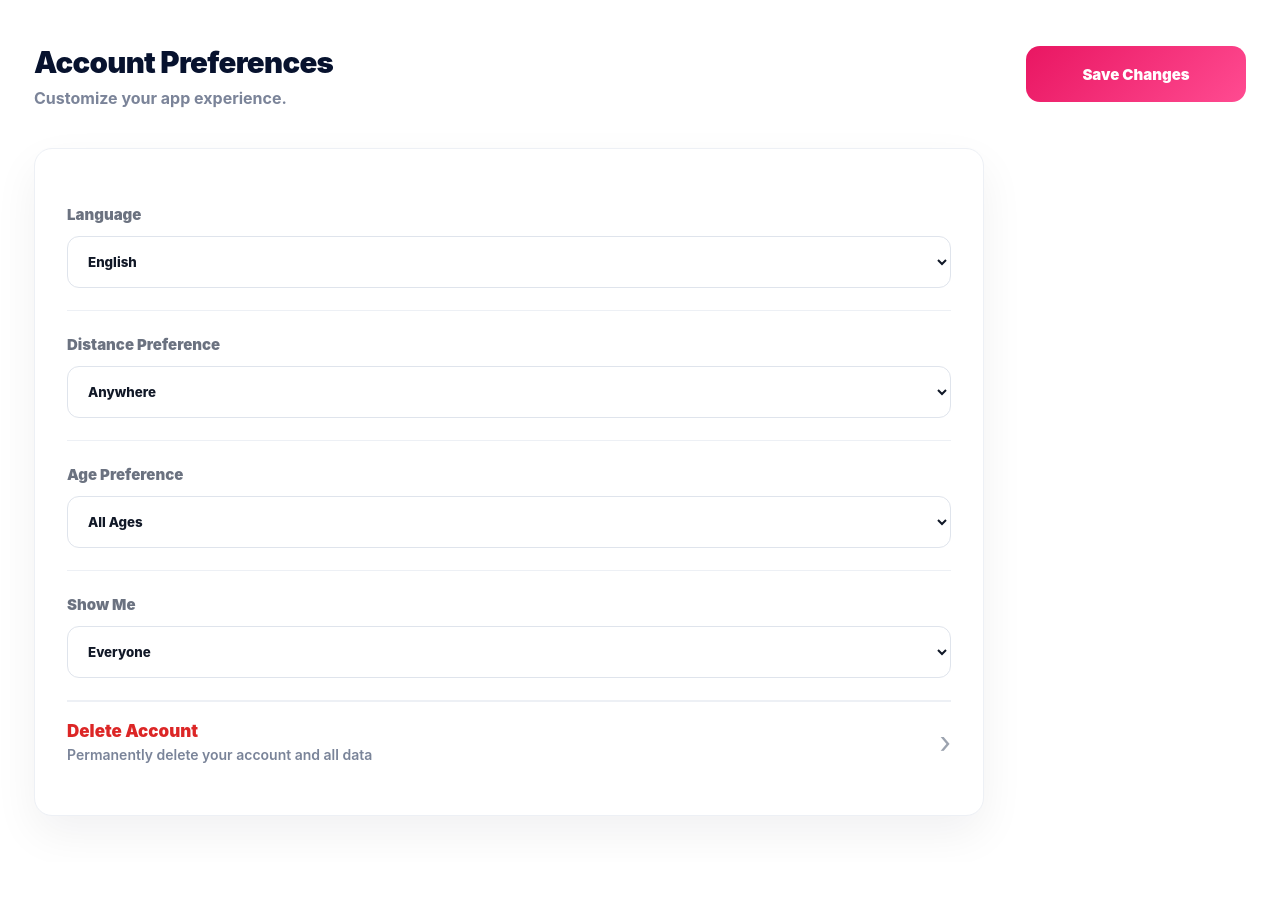
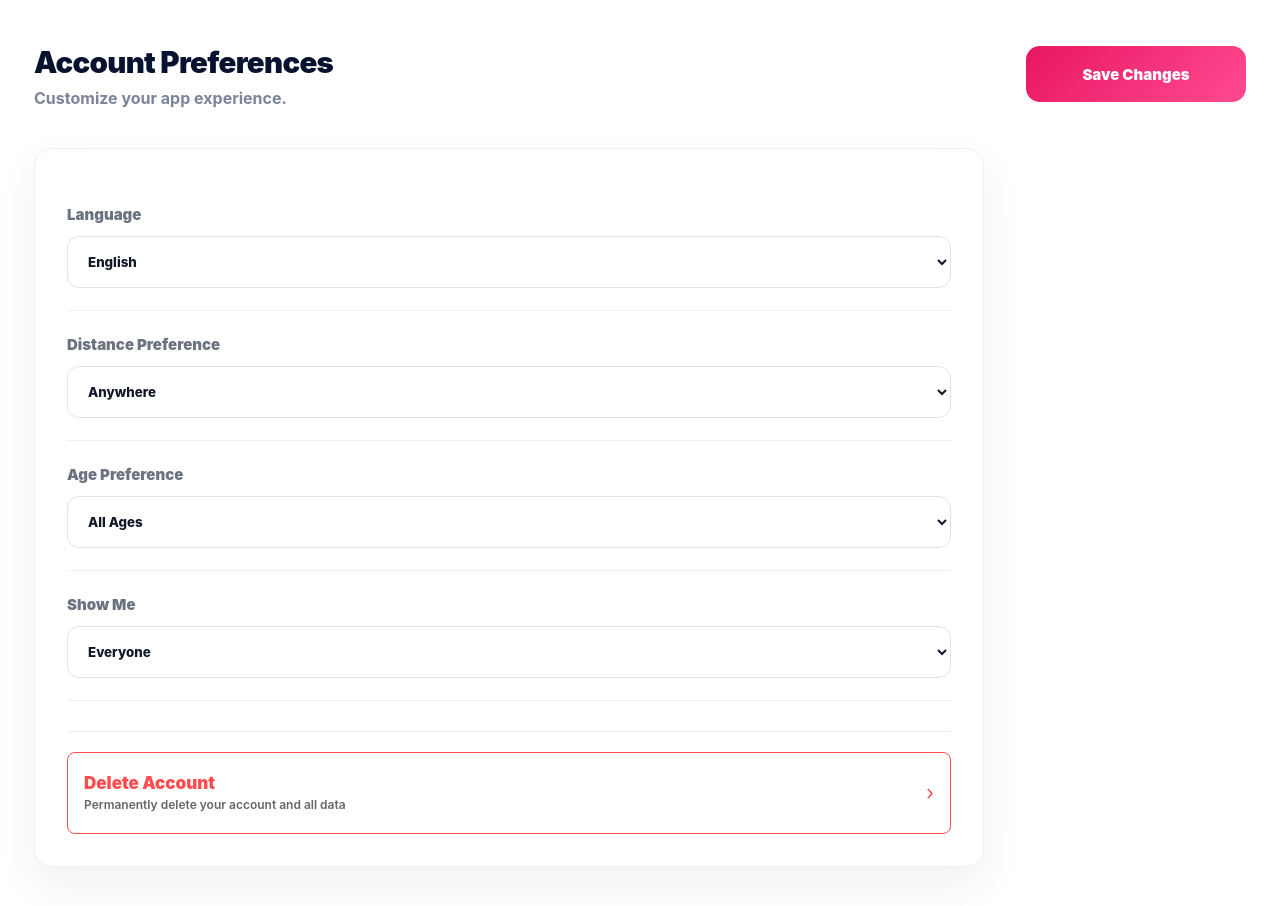
Before and after one commit to job-zinda/zinda_connect_frontend, a React (Vite) app: page /account-preferences in a window 1280 px wide. Shown: the top 906 px of the page. Before the commit the page ends 862 px from the top, so only its background shows below. Built offline with nearby package versions, Linux system fonts and the light colour scheme; no server answers.

Commit message:
fix: account delete functionality added [AI 94%]

```diff
--- a/src/apis/Api.js
+++ b/src/apis/Api.js
@@ -72,6 +72,9 @@ export const updateProfileAPI = (formData) =>
   API.patch("profile/", formData, {
     headers: { 'Content-Type': 'multipart/form-data' }
   });
+export const deleteAccountAPI = () => {
+  return api.delete("/account/delete/");
+};
 
 // Password Reset
 export const sendOTPAPI = (data) => API.post("forgot-password/send-otp/", data);
--- a/src/components/AccountPreferences.jsx
+++ b/src/components/AccountPreferences.jsx
@@ -1,5 +1,5 @@
 import React, { useState, useEffect } from "react";
-import { getPreferencesAPI, updatePreferencesAPI } from "../apis/Api";
+import { getPreferencesAPI, updatePreferencesAPI, deleteAccountAPI } from "../apis/Api";
 
 const AccountPreferences = () => {
   const [preferences, setPreferences] = useState({
@@ -10,10 +10,11 @@ const AccountPreferences = () => {
   });
   const [loading, setLoading] = useState(true);
   const [saving, setSaving] = useState(false);
+  const [deleting, setDeleting] = useState(false);
 
   useEffect(() => {
     getPreferencesAPI()
-    .then((res) => {
+     .then((res) => {
         setPreferences({
           language: res.data.language || "English",
           distance: res.data.distance || "Anywhere",
@@ -22,7 +23,7 @@ const AccountPreferences = () => {
         });
         setLoading(false);
       })
-    .catch((err) => {
+     .catch((err) => {
         console.error(err);
         setLoading(false);
       });
@@ -40,31 +41,45 @@ const AccountPreferences = () => {
       window.location.reload();
     } catch (err) {
       console.error(err);
-      alert("Failed to save.");
+      alert("Failed to save preferences.");
     } finally {
       setSaving(false);
     }
   };
 
-  const handleDeleteAccount = () => {
-    if (window.confirm("Are you sure you want to permanently delete your account? This cannot be undone.")) {
-      alert("Account deletion request submitted.");
+  const handleDeleteAccount = async () => {
+    if (!window.confirm("Are you sure you want to permanently delete your account? This cannot be undone.")) {
+      return;
+    }
+    if (!window.confirm("Final confirmation: All your data will be deleted permanently. Continue?")) {
+      return;
+    }
+    try {
+      setDeleting(true);
+      await deleteAccountAPI();
+      alert("Account deleted successfully.");
+      localStorage.clear();
+      sessionStorage.clear();
+      window.location.href = "/login";
+    } catch (err) {
+      console.error(err);
+      alert(err.response?.data?.detail || "Failed to delete account.");
+    } finally {
+      setDeleting(false);
     }
   };
 
   if (loading) return <p style={{ padding: "20px" }}>Loading...</p>;
 
   return (
-    <>
     <div className="settings-content" style={{ flex: 1 }}>
-
       <div className="settings-header">
         <div>
           <h1>Account Preferences</h1>
           <p>Customize your app experience.</p>
         </div>
         <button className="save-btn" onClick={handleSaveChanges} disabled={saving}>
-          {saving? 'Saving...' : 'Save Changes'}
+          {saving? "Saving..." : "Save Changes"}
         </button>
       </div>
 
@@ -119,17 +134,23 @@ const AccountPreferences = () => {
           </div>
         </div>
 
-        <button type="button" className="preference-link-row danger" onClick={handleDeleteAccount}>
-          <div>
-            <h4>Delete Account</h4>
-            <p>Permanently delete your account and all data</p>
-          </div>
-          <span>›</span>
-        </button>
+        <div style={{ marginTop: "30px", borderTop: "1px solid #eee", paddingTop: "20px" }}>
+          <button
+            type="button"
+            className="preference-link-row danger"
+            onClick={handleDeleteAccount}
+            disabled={deleting}
+            style={{ width: "100%", display: "flex", justifyContent: "space-between", alignItems: "center", background: "none", border: "1px solid #ff4d4f", borderRadius: "8px", padding: "12px 16px", cursor: "pointer" }}
+          >
+            <div style={{ textAlign: "left" }}>
+              <h4 style={{ color: "#ff4d4f", margin: 0 }}>{deleting? "Deleting..." : "Delete Account"}</h4>
+              <p style={{ margin: "4px 0 0", fontSize: "12px", color: "#666" }}>Permanently delete your account and all data</p>
+            </div>
+            <span style={{ color: "#ff4d4f", fontSize: "20px" }}>›</span>
+          </button>
+        </div>
       </div>
-      </div>
-
-    </>
+    </div>
   );
 };
 
--- a/src/components/CreateAccountModal.jsx
+++ b/src/components/CreateAccountModal.jsx
@@ -30,7 +30,7 @@ export default function CreateAccountModal({ onClose }) {
 
   const handleChange = (e) => {
     setFormData({
-     ...formData,
+    ...formData,
       [e.target.name]: e.target.value
     });
     setError("");
@@ -38,17 +38,30 @@ export default function CreateAccountModal({ onClose }) {
 
   const handleRegister = async (e) => {
     if (e) e.preventDefault();
+
+    // 1. Frontend validation
+    if (formData.password!== formData.confirm_password) {
+      setError("Passwords do not match");
+      return;
+    }
+    if (formData.password.length < 8) {
+      setError("Password must be at least 8 characters");
+      return;
+    }
+
     setLoading(true);
     setError("");
     try {
-      const res = await registerAPI({
-        name: formData.name,
-        email: formData.email,
+      const payload = {
+        name: formData.name.trim(),
+        email: formData.email.trim().toLowerCase(),
         phone: formData.phone,
         password: formData.password,
         confirm_password: formData.confirm_password,
-        referral_id: formData.referral_id?.trim() || null
-      });
+        referral_id: formData.referral_id.trim() === ""? null : formData.referral_id.trim()
+      };
+
+      const res = await registerAPI(payload);
 
       console.log("REGISTER SUCCESS:", res);
 
@@ -67,6 +80,7 @@ export default function CreateAccountModal({ onClose }) {
       setError(
         err.response?.data?.email?.[0] ||
         err.response?.data?.phone?.[0] ||
+        err.response?.data?.referral_id?.[0] ||
         err.response?.data?.password?.[0] ||
         err.response?.data?.detail ||
         err.response?.data?.error ||
@@ -152,7 +166,7 @@ export default function CreateAccountModal({ onClose }) {
                 />
               </div>
 
-
+              {/* PHONE */}
               <div className="modal-input">
                 <span className="modal-icon">
                   <img src={phoneIcon} alt="" />
@@ -163,7 +177,7 @@ export default function CreateAccountModal({ onClose }) {
                   placeholder="Phone Number"
                   value={formData.phone}
                   onChange={(e) => setFormData({
-                   ...formData,
+                  ...formData,
                     phone: e.target.value.replace(/\D/g, '').slice(0, 15)
                   })}
                   disabled={loading}
```
